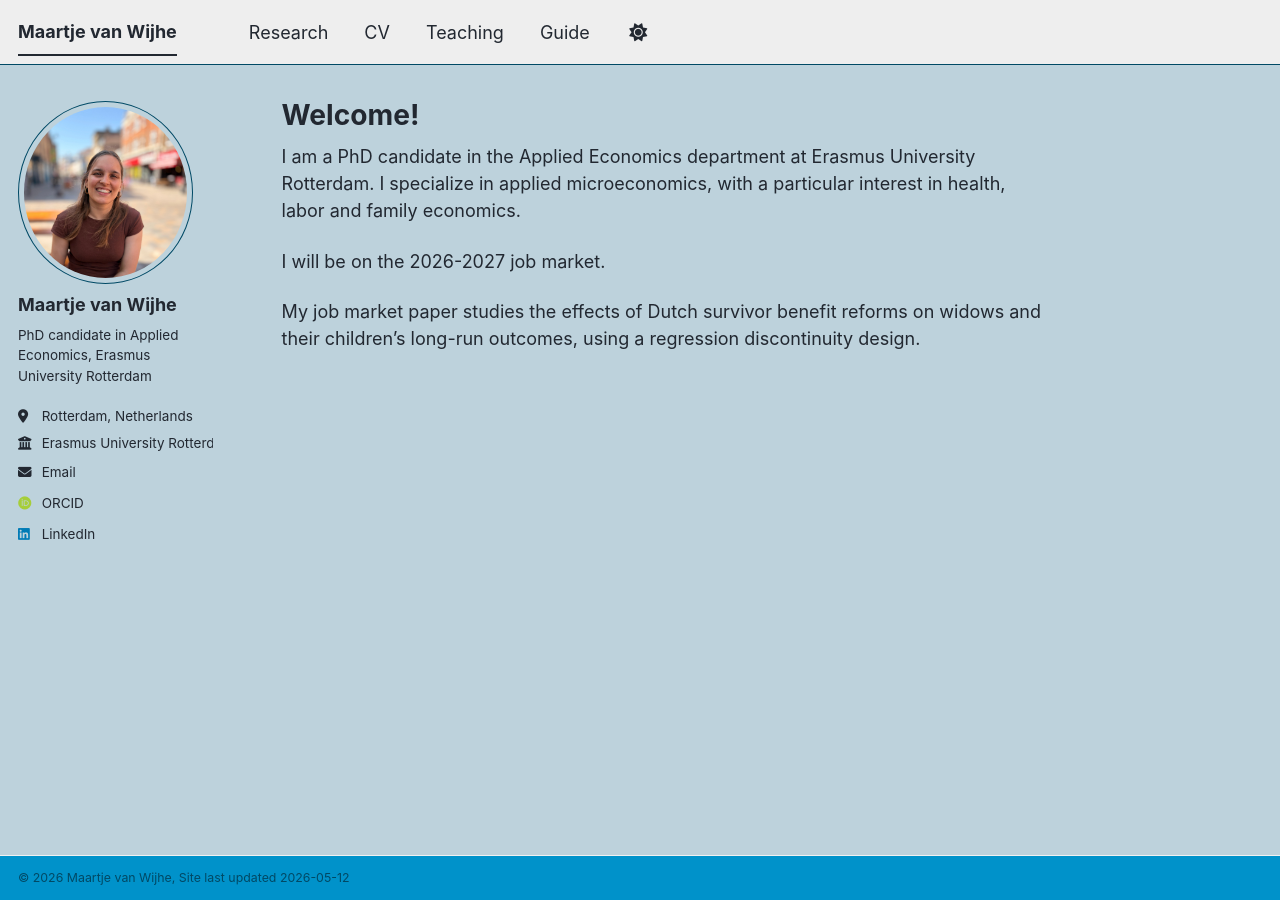
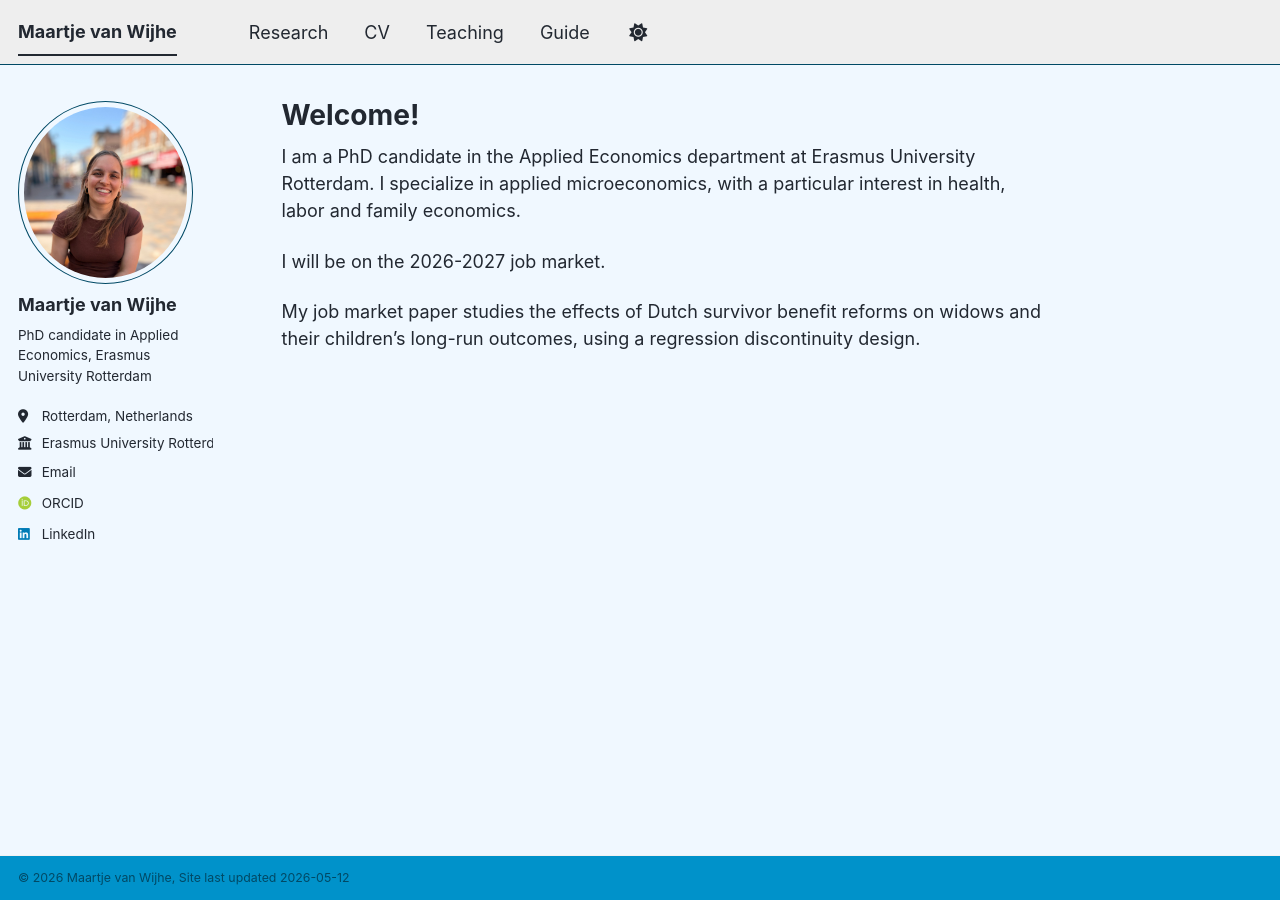
Before and after one commit to Maartjevw23/mywebsite, a Jekyll site: the page built from _pages/about.md, in a window 1280 px wide. Built offline with Jekyll 4.4.1, drawn with Linux system fonts in a browser that asks for light colours; some web fonts are replaced; a script bundle is joined from its source files by our own code; library files that are not in the unit come from our copies.

Commit message:
Update main.scss

```diff
--- a/assets/css/main.scss
+++ b/assets/css/main.scss
@@ -43,9 +43,9 @@ $background-color: #BDD2DC;
     "vendor/font-awesome/solid",
     "vendor/font-awesome/brands"
 ;
-/* Dwing de website-achtergrond naar Blue Ashes */
+/* Dwing de website-achtergrond naar heel lichtblauw (bijna wit) */
 html, body, .page__wrap, .initial-content {
-  background-color: #BDD2DC !important;
+  background-color: #F0F8FF !important;
 }
 
 /* Zorg dat de sidebar (je profielfoto-blok) transparant blijft en mooi meekleurt */
```
